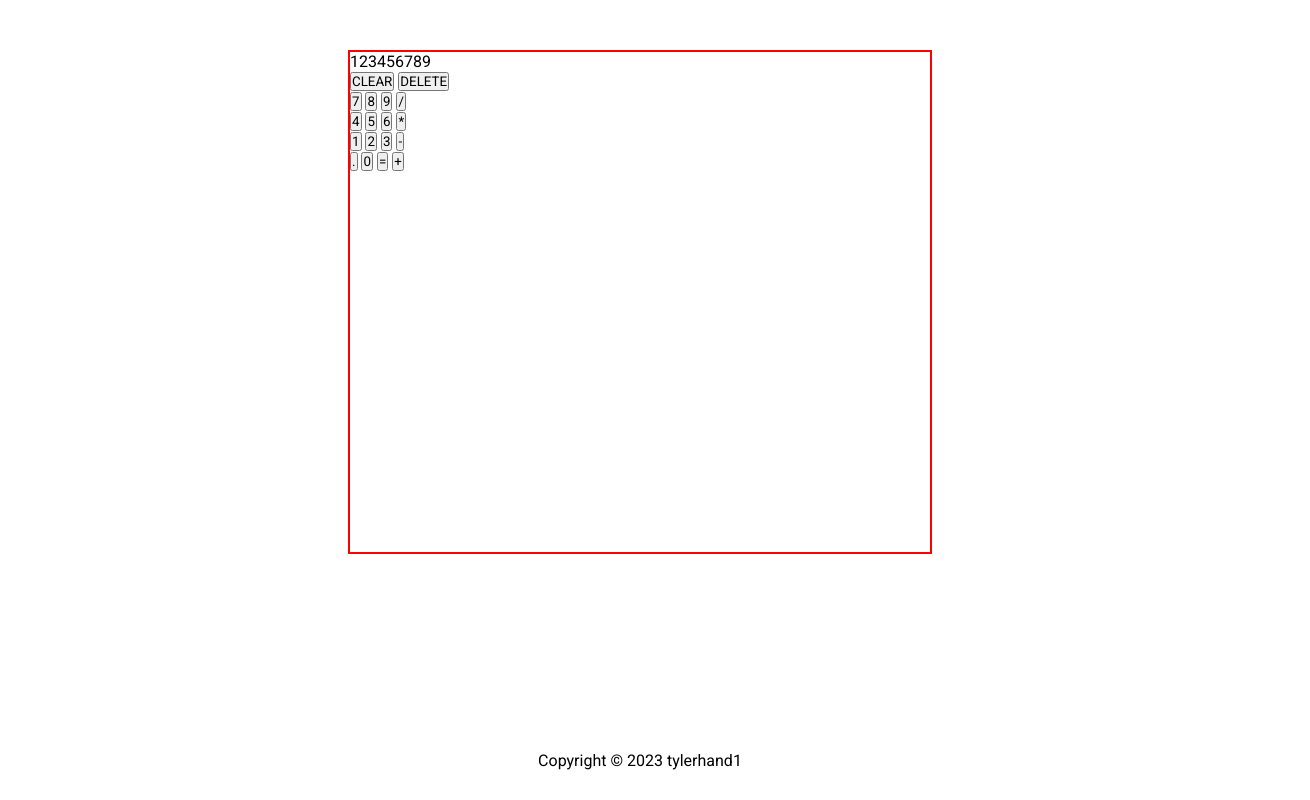
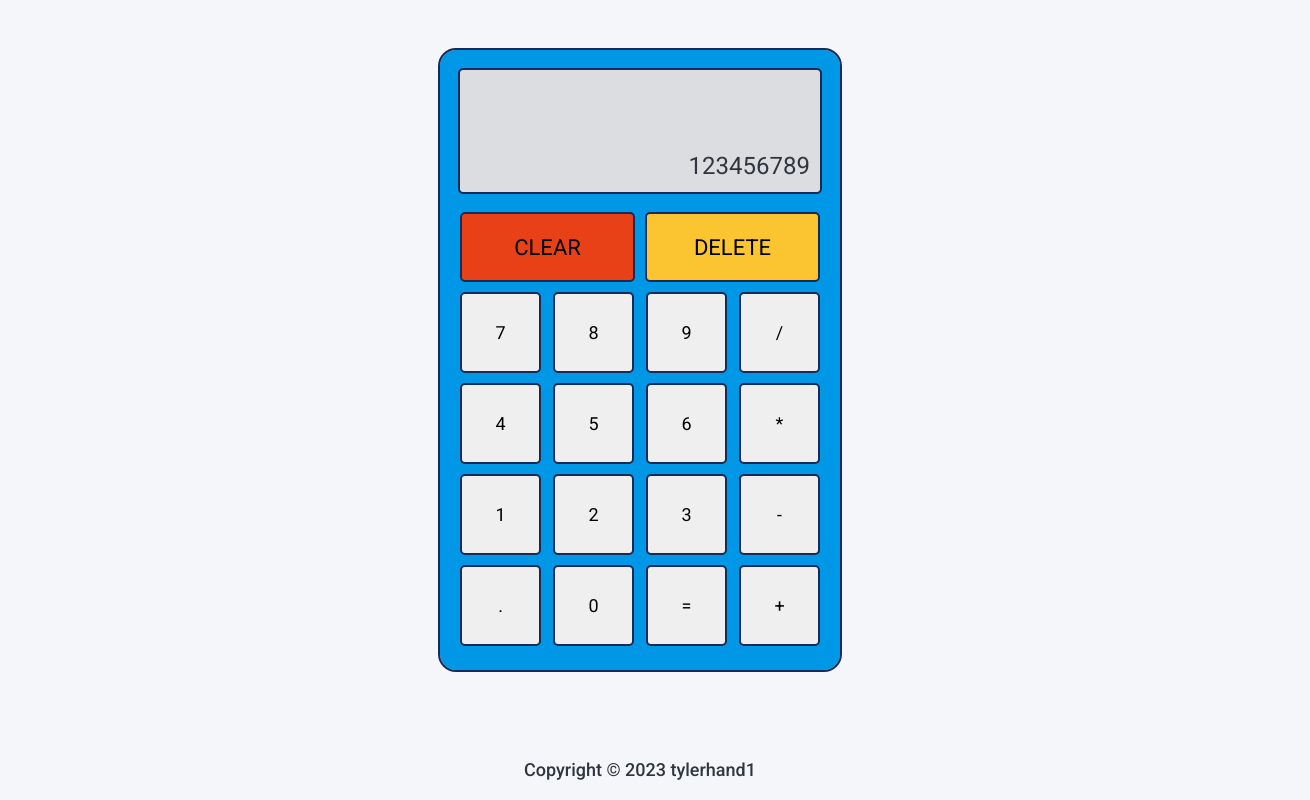
Before and after one commit to tylerhand1/odin-calculator, a plain HTML site: page index.html in a window 1280 px wide. Shown: the whole page, 1310 px wide, since content can reach past the window. Drawn offline with Linux system fonts and the light colour scheme.

Commit message:
Made decent looking styling for calculator layout

```diff
--- a/style.css
+++ b/style.css
@@ -1,6 +1,7 @@
 * {
     -ms-overflow-style: none;  /* Internet Explorer 10+ */
     scrollbar-width: none;  /* Firefox */
+    box-sizing: border-box;
 }
 
 *, body {
@@ -23,23 +24,100 @@ body {
     flex-direction: column;
     align-items: center;
     justify-content: space-between;
+    color: #2f3640;
+    background-color: #f5f6fa;
 }
 
 .main {
     display: flex;
     flex: 1 1 auto;
     margin: 50px auto;
-    width: 580px;
-    min-height: 500px;
-    max-height: 500px;
-    border: 2px solid red;
+    width: 400px;
+    min-height: 620px;
+    max-height: 620px;
 }
 
-footer {
+.calculator {
+    width: 100%;
+    background-color: #0097e6;
+    outline: 2px solid #192a56;
+    border-radius: 16px;
+    display: flex;
+    flex-direction: column;
+    align-items: center;
+    padding-bottom: 10px;
+}
+
+.display {
+    display: flex;
+    justify-content: flex-end;
+    align-items: flex-end;
+    padding: 10px;
+    border-radius: 3px;
+    outline: 2px solid #192a56;
+    background-color: #dcdde1;
+    width: 360px;
+    height: 20%;
+    margin: 20px 0;
+    text-align: end;
+    font-size: 24px;
+    line-height: 32px;
+}
+
+.btn-container {
+    width: 360px;
+}
+
+button:hover {
+    cursor: pointer;
+}
+
+.top-btns, .btn-row {
+    display: flex;
+    justify-content: space-between;
+    margin-bottom: 10px;
+}
+
+.top-btns button, .btn-row button {
+    border: 2px solid #192a56;
+    border-radius: 5px;
+}
+
+.top-btns button {
+    width: 175px;
+    height: 70px;
+    font-size: 22px;
+}
+
+.clear {
+    background-color: #e84118;
+}
+
+.clear:hover {
+    background-color: #c23616;
+}
+
+.delete {
+    background-color: #fbc531;
+}
+
+.delete:hover {
+    background-color: #e1b12c;
+}
+
+.btn-row button {
+    width: 81px;
+    height: 81px;
+    font-size: 18px;
+}
+
+footer { /* https://stackoverflow.com/questions/18990675/how-to-fix-a-footer-overlapping-content keep footer at bottom */
     text-align: center;
     width: 100%;
-    padding: 30px;
+    padding: 20px;
     display: flex;
     justify-content: center;
     align-items: center;
+    font-size: 18px;
+    font-weight: 500;
 }
```
